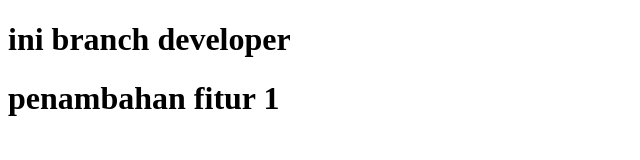
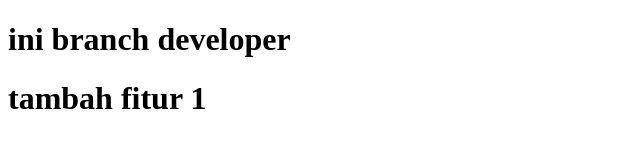
Before and after one commit to Sabrinamaharani07/Praktikum-Git1_Sabrina-Maharani, a plain HTML site: page index.html in a window 1280 px wide. Shown: the whole page, without its empty margins (0-640 px from the left). Drawn offline with Linux system fonts and the light colour scheme.

Commit message:
tag h1 fitur1

```diff
--- a/index.html
+++ b/index.html
@@ -8,6 +8,6 @@
 </head>
 <body>
     <h1>ini branch developer</h1>
-    <h1>penambahan fitur 1</h1>
+    <h1>tambah fitur 1</h1>
 </body>
 </html>
```
